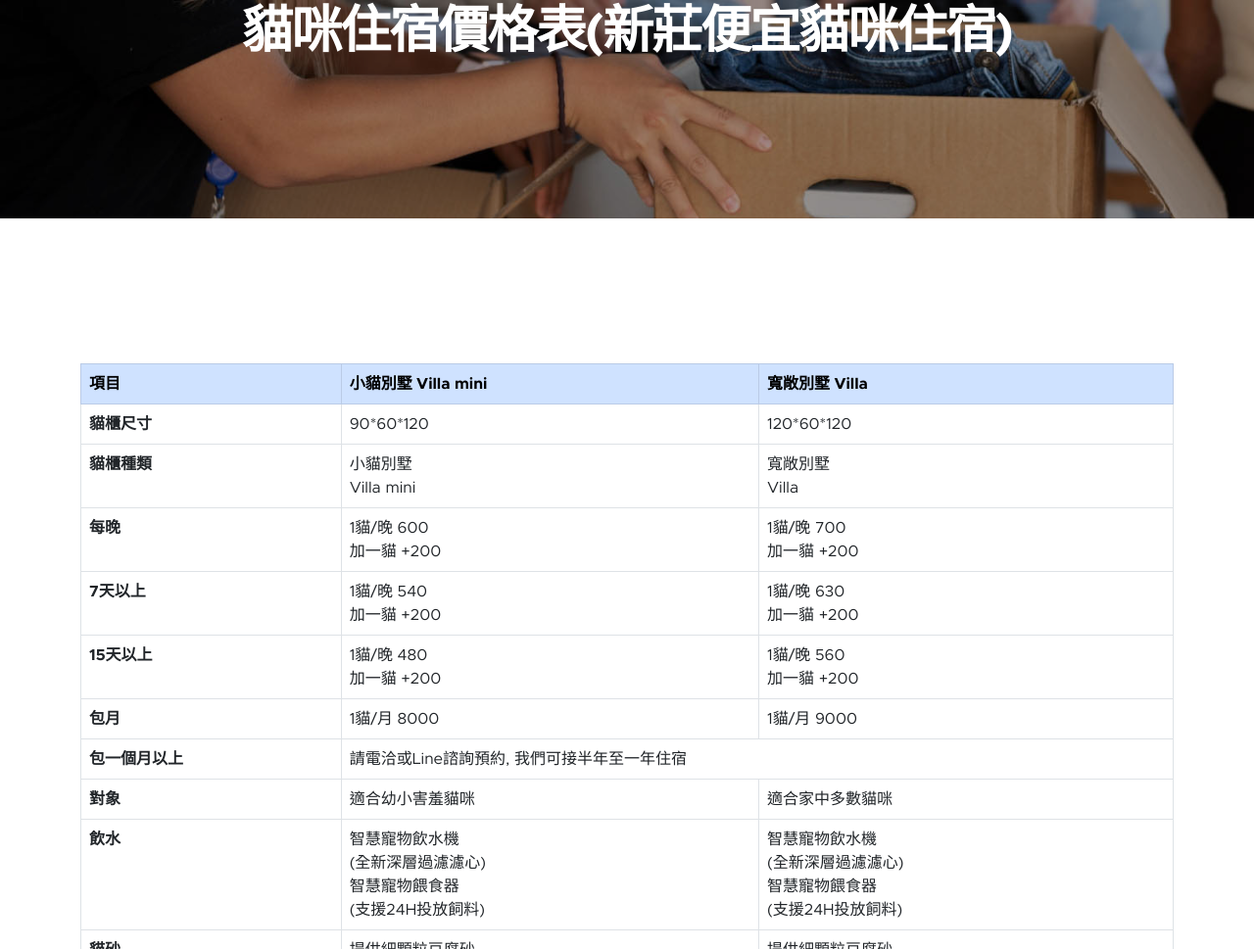
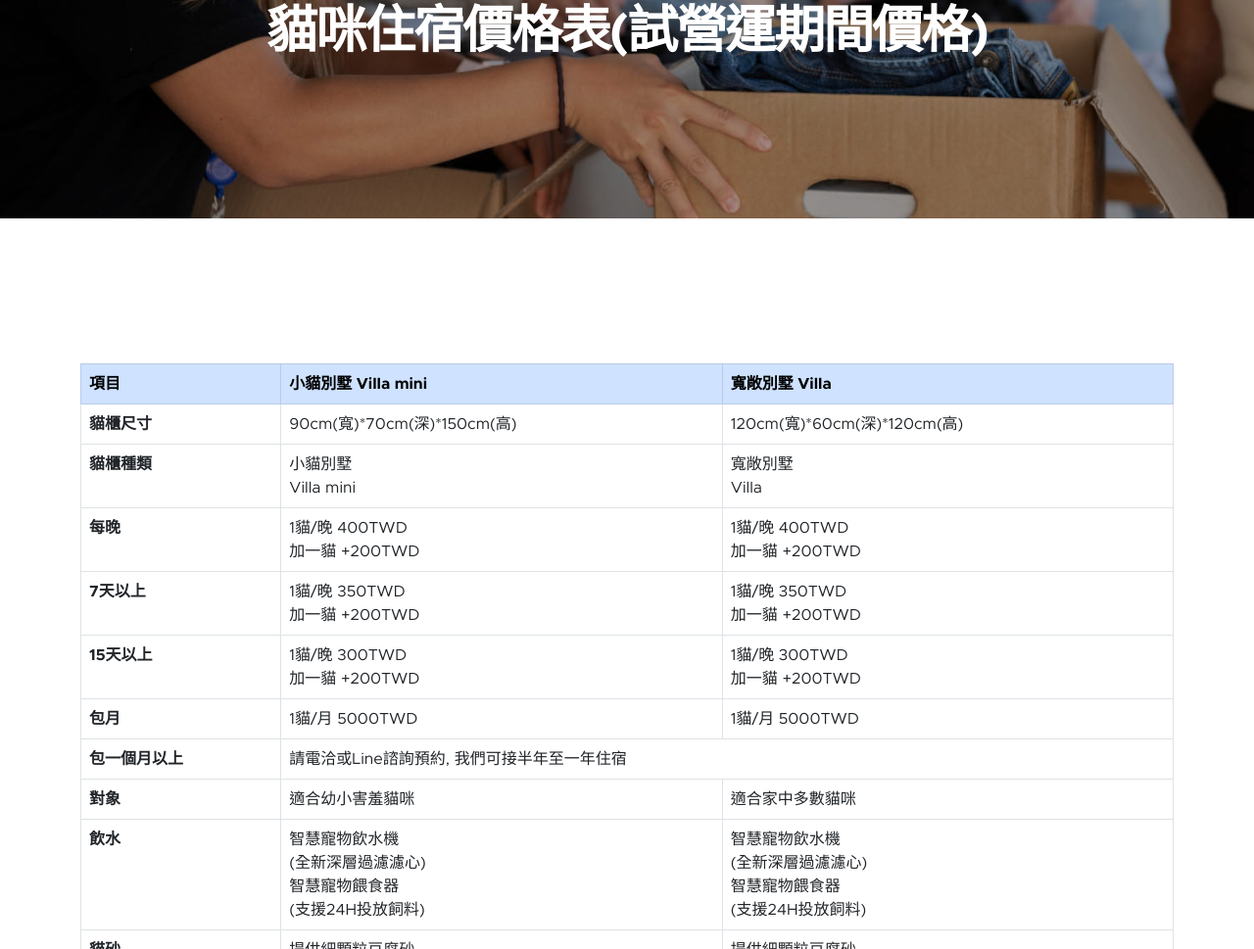
Before and after one commit to adong23664/CatB-C, a plain HTML site: page new-taipei-cheap-cat-lodging.html in a window 1280 px wide. Shown: the part 283-1252 px from the top of the page at 98% size. Drawn offline with Linux system fonts and the light colour scheme.

Commit message:
fix: 修改住宿價格以及新增試營運提醒

```diff
--- a/new-taipei-cheap-cat-lodging.html
+++ b/new-taipei-cheap-cat-lodging.html
@@ -143,7 +143,7 @@
         <div class="container">
           <div class="row">
             <div class="col-lg-12 col-12">
-              <h1 class="text-white">貓咪住宿價格表(新莊便宜貓咪住宿)</h1>
+              <h1 class="text-white">貓咪住宿價格表(試營運期間價格)</h1>
             </div>
           </div>
         </div>
@@ -163,8 +163,8 @@
               <tbody>
                 <tr>
                   <th>貓櫃尺寸</th>
-                  <td>90*60*120</td>
-                  <td>120*60*120</td>
+                  <td>90cm(寬)*˙70cm(深)*150cm(高)</td>
+                  <td>120cm(寬)*60cm(深)*120cm(高)</td>
                 </tr>
                 <tr>
                   <th>貓櫃種類</th>
@@ -173,23 +173,23 @@
                 </tr>
                 <tr>
                   <th>每晚</th>
-                  <td>1貓/晚 600<br />加一貓 +200</td>
-                  <td>1貓/晚 700<br />加一貓 +200</td>
+                  <td>1貓/晚 400TWD<br />加一貓 +200TWD</td>
+                  <td>1貓/晚 400TWD<br />加一貓 +200TWD</td>
                 </tr>
                 <tr>
                   <th>7天以上</th>
-                  <td>1貓/晚 540<br />加一貓 +200</td>
-                  <td>1貓/晚 630<br />加一貓 +200</td>
+                  <td>1貓/晚 350TWD<br />加一貓 +200TWD</td>
+                  <td>1貓/晚 350TWD<br />加一貓 +200TWD</td>
                 </tr>
                 <tr>
                   <th>15天以上</th>
-                  <td>1貓/晚 480<br />加一貓 +200</td>
-                  <td>1貓/晚 560<br />加一貓 +200</td>
+                  <td>1貓/晚 300TWD<br />加一貓 +200TWD</td>
+                  <td>1貓/晚 300TWD<br />加一貓 +200TWD</td>
                 </tr>
                 <tr>
                   <th>包月</th>
-                  <td>1貓/月 8000</td>
-                  <td>1貓/月 9000</td>
+                  <td>1貓/月 5000TWD</td>
+                  <td>1貓/月 5000TWD</td>
                 </tr>
                 <tr>
                   <th>包一個月以上</th>
```
Also changed, not shown: index.html (+10 -7 lines), images/different-people-doing-volunteer-work.jpg (deleted), images/group-people-volunteering-foodbank-poor-people.jpg (deleted), images/portrait-volunteer-who-organized-donations-charity.jpg (deleted), images/slide/EQ1.jpg (added), images/slide/bath1.jpg (added), images/slide/bath2.jpg (added), images/slide/bath3.jpg (added), images/slide/cabinet1.jpg (added), images/slide/cabinet2.jpg (added), images/slide/ev1.jpg (added), images/smiling-casual-woman-dressed-volunteer-t-shirt-with-badge.jpg (deleted).
